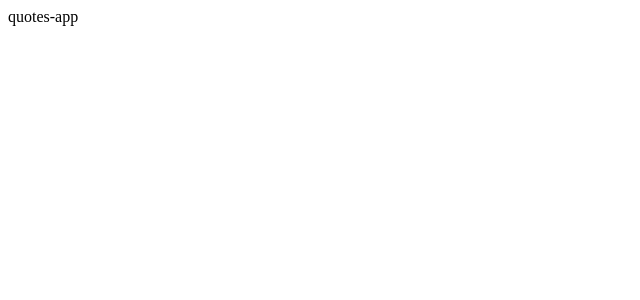
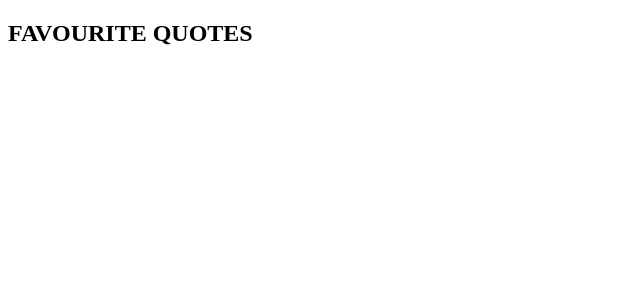
Before and after one commit to Memory-Wabwile/Quotes-App, an Angular app: page / in a window 1280 px wide. Shown: the top 300 px of the page, without its empty margins (0-640 px from the left). Built offline with nearby package versions, Linux system fonts and the light colour scheme.

Commit message:
generate the quotes component

```diff
--- a/src/app/app.component.html
+++ b/src/app/app.component.html
@@ -1 +1,3 @@
-<div>{{title}}</div>
+<div>
+  <h2>{{title}}</h2>
+</div>
--- a/src/app/app.component.ts
+++ b/src/app/app.component.ts
@@ -6,5 +6,5 @@
   styleUrls: ['./app.component.css']
 })
 export class AppComponent {
-  title = 'quotes-app';
+  title = 'FAVOURITE QUOTES';
 }
--- a/src/app/app.module.ts
+++ b/src/app/app.module.ts
@@ -3,10 +3,12 @@
 
 import { AppRoutingModule } from './app-routing.module';
 import { AppComponent } from './app.component';
+import { QuotesComponent } from './quotes/quotes.component';
 
 @NgModule({
   declarations: [
-    AppComponent
+    AppComponent,
+    QuotesComponent
   ],
   imports: [
     BrowserModule,
--- /dev/null
+++ b/src/app/quotes/quotes.component.html
@@ -0,0 +1 @@
+<p>quotes works!</p>
--- /dev/null
+++ b/src/app/quotes/quotes.component.ts
@@ -0,0 +1,15 @@
+import { Component, OnInit } from '@angular/core';
+
+@Component({
+  selector: 'app-quotes',
+  templateUrl: './quotes.component.html',
+  styleUrls: ['./quotes.component.css']
+})
+export class QuotesComponent implements OnInit {
+
+  constructor() { }
+
+  ngOnInit(): void {
+  }
+
+}
```
Also changed, not shown: src/app/quotes/quotes.component.css (added), 1 other file (tests, documents, lock files or other folders).
